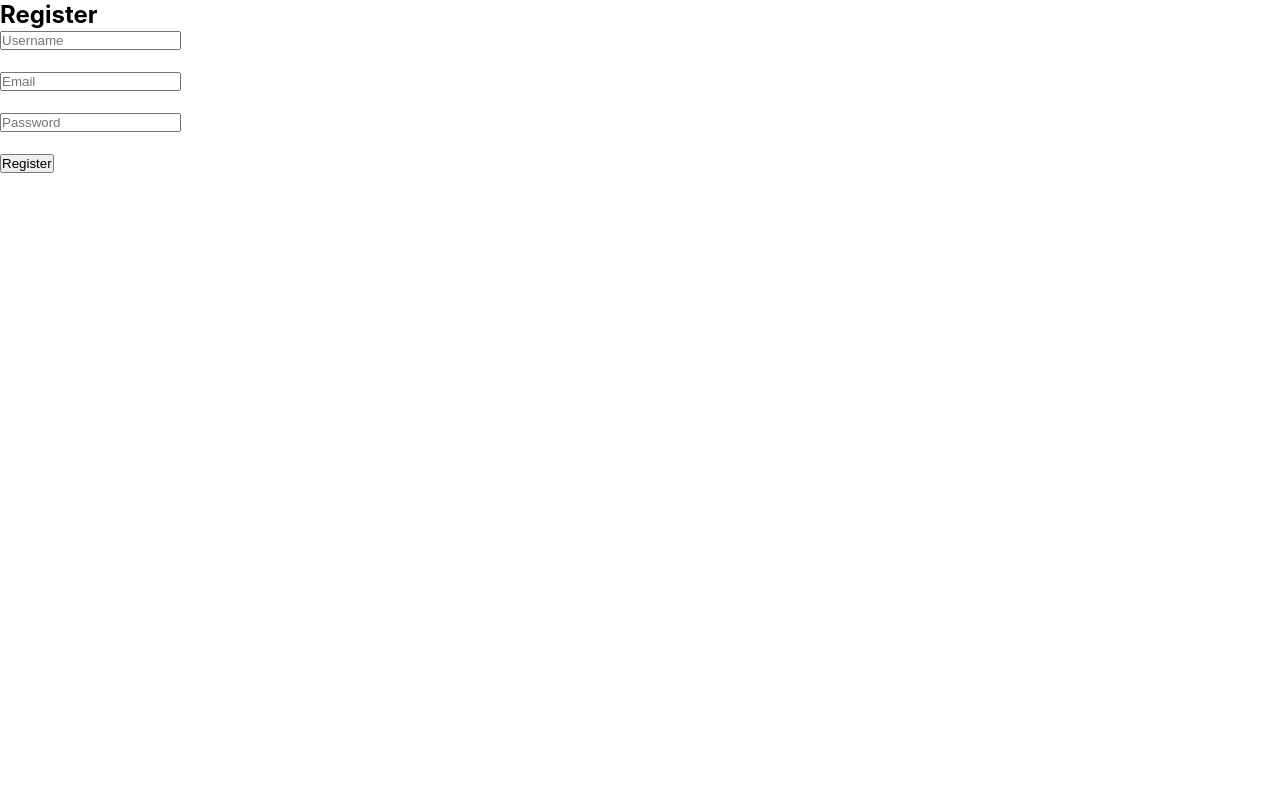
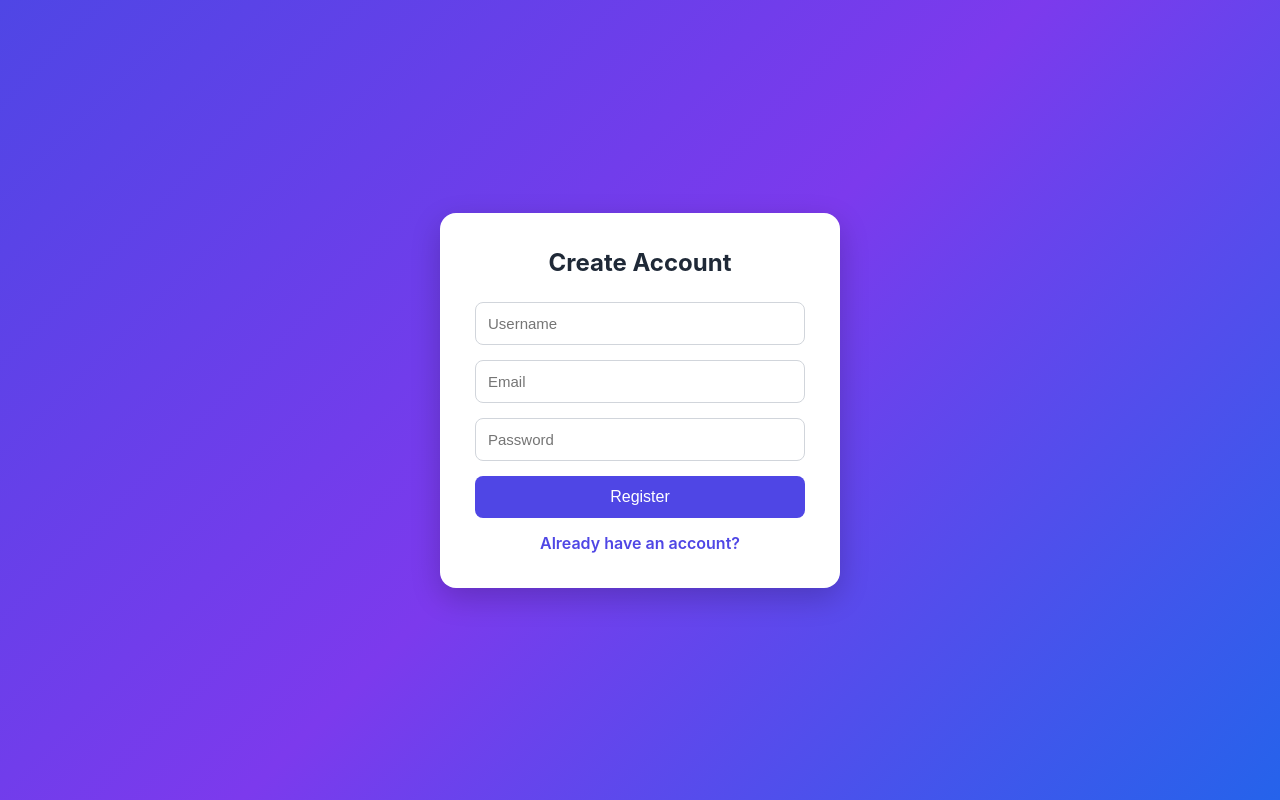
Before and after one commit to Har-2505/real-time-chat-app, a React (Create React App) app in the folder frontend/: page /register in a window 1280 px wide. Built offline with nearby package versions, Linux system fonts and the light colour scheme.

Commit message:
registration update

```diff
--- a/frontend/src/pages/Register.jsx
+++ b/frontend/src/pages/Register.jsx
@@ -1,6 +1,7 @@
 import { useState } from "react";
-import { useNavigate } from "react-router-dom";
+import { Link, useNavigate } from "react-router-dom";
 import API from "../services/api";
+import "../styles/auth.css";
 
 function Register() {
   const navigate = useNavigate();
@@ -33,41 +34,51 @@ function Register() {
   };
 
   return (
-    <div>
-      <h2>Register</h2>
+    <div className="auth-container">
+      <div className="auth-card">
+        <h2 className="auth-title">
+          Create Account
+        </h2>
 
         <form onSubmit={handleSubmit}>
           <input
+            className="auth-input"
             type="text"
             name="username"
             placeholder="Username"
             onChange={handleChange}
           />
 
-        <br /><br />
-
           <input
+            className="auth-input"
             type="email"
             name="email"
             placeholder="Email"
             onChange={handleChange}
           />
 
-        <br /><br />
-
           <input
+            className="auth-input"
             type="password"
             name="password"
             placeholder="Password"
             onChange={handleChange}
           />
 
-        <br /><br />
-
-        <button type="submit">
+          <button
+            className="auth-btn"
+            type="submit"
+          >
             Register
           </button>
         </form>
+
+        <div className="auth-link">
+          <Link to="/">
+            Already have an account?
+          </Link>
+        </div>
+      </div>
     </div>
   );
 }
```
Lines whose indentation alone changed are shown as unchanged.
